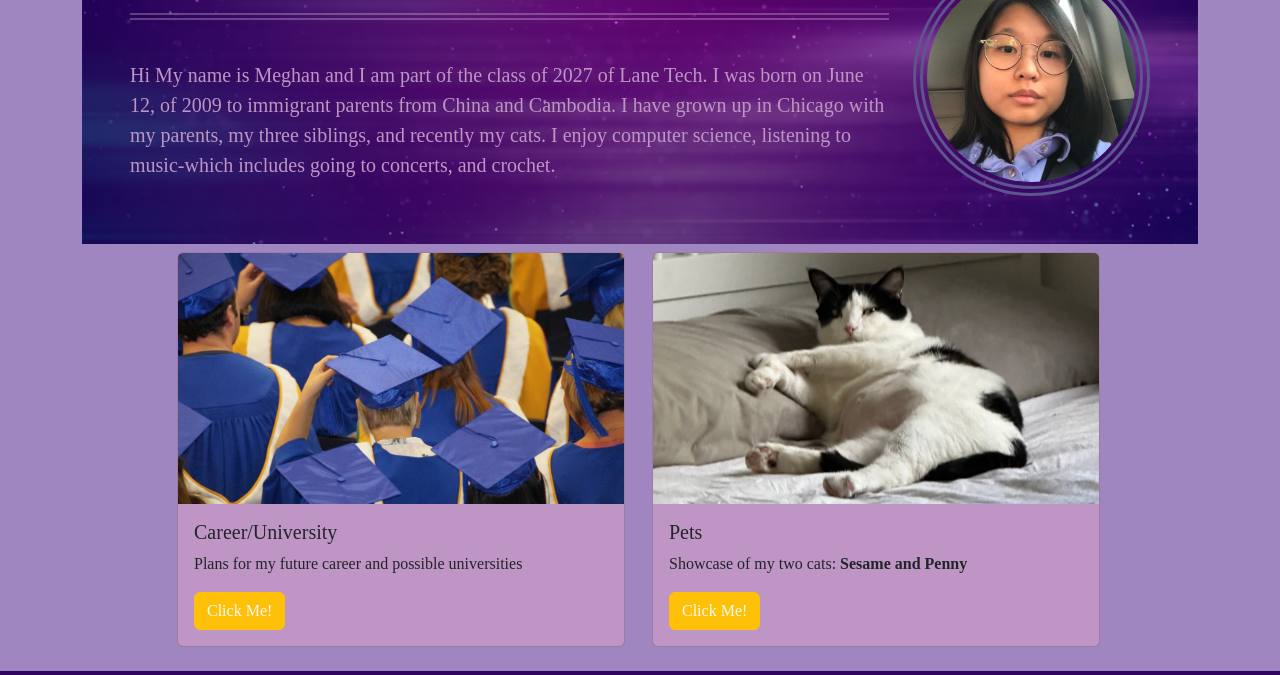
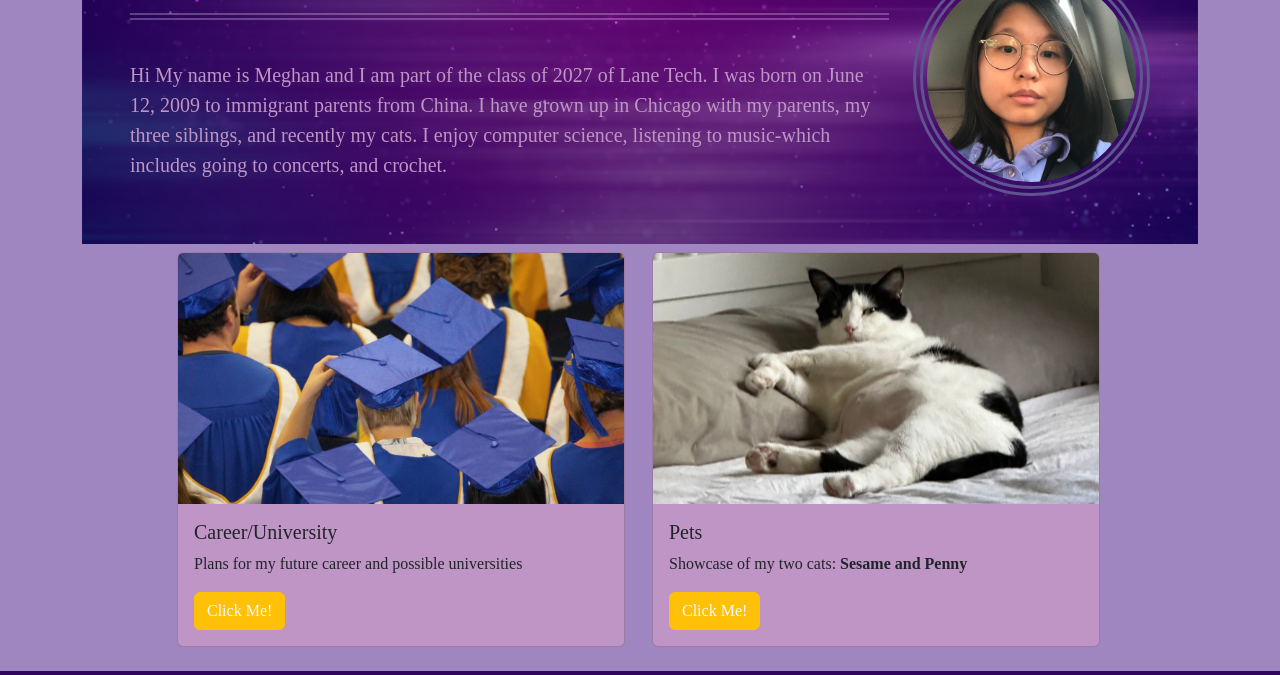
Before and after one commit to mmlim-cps/mml-portfolio, a plain HTML site: page index.html in a window 1280 px wide. Shown: the part 157-832 px from the top of the page. Drawn offline with nearby package versions, Linux system fonts and the light colour scheme; a web font is replaced by a local one.

Commit message:
Update index.html text

```diff
--- a/index.html
+++ b/index.html
@@ -41,7 +41,7 @@
                         <hr>
                         <br>
                         <p class="text fs-5">
-                            Hi My name is Meghan and I am part of the class of 2027 of Lane Tech. I was born on June 12, of 2009 to immigrant parents from China and Cambodia. I have grown up in Chicago with my parents, my three siblings, and recently my cats. I enjoy computer science, listening to music-which includes going to concerts, and crochet.
+                            Hi My name is Meghan and I am part of the class of 2027 of Lane Tech. I was born on June 12, 2009 to immigrant parents from China. I have grown up in Chicago with my parents, my three siblings, and recently my cats. I enjoy computer science, listening to music-which includes going to concerts, and crochet.
                         </p>
                     </div>
                     <div class="col-md-3">
```
